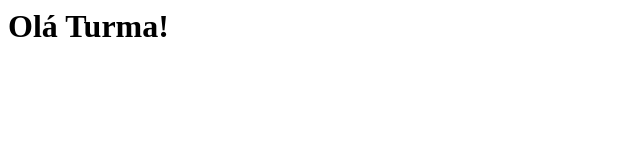
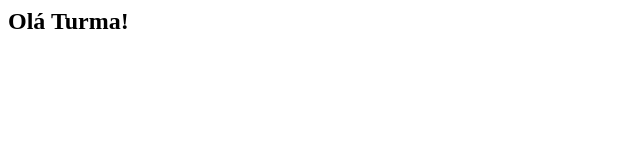
Before and after one commit to alaikke/alaikke-website, a plain HTML site: page index.html in a window 1280 px wide. Shown: the whole page, without its empty margins (0-640 px from the left). Drawn offline with Linux system fonts and the light colour scheme.

Commit message:
modificado h1 para tag h2

```diff
--- a/index.html
+++ b/index.html
@@ -1 +1 @@
-<h1>Olá Turma!</h1>
+<h2>Olá Turma!</h2>
```
